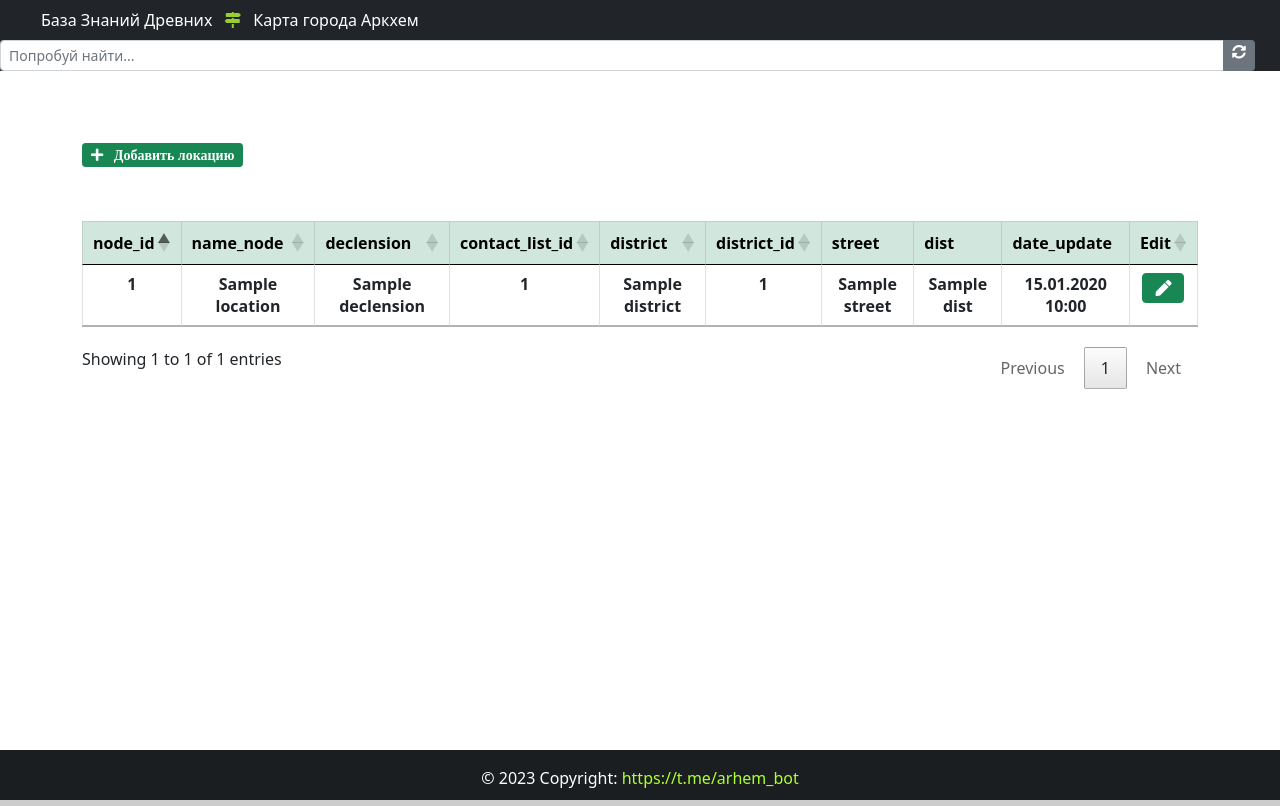
After one commit to oleg-medovikov/arhmweb, a Django app: template App/templates/karta.html in a window 1280 px wide. The commit adds this page. Run offline with Django 4.2, Linux system fonts and the light colour scheme; the template is opened without the code that fills it: most values are stand-ins (such as "Sample title", 1, 10 or a date in 2020); lists and menus that the app fills with data are empty; parts of the project's set-up code (start-up, migrations or seed data) failed here and were passed over; some libraries are stand-ins or nearby versions.

Commit message:
change header

```diff
--- a/App/templates/base.html
+++ b/App/templates/base.html
@@ -18,37 +18,29 @@
     <!-- Datatables CSS  кнопочки экспорта -->
     <link href="https://cdn.datatables.net/v/bs5/jq-3.6.0/jszip-2.5.0/dt-1.13.4/b-2.3.6/b-html5-2.3.6/b-print-2.3.6/datatables.min.css" rel="stylesheet"/>
 
-  <title>Document</title>
+  <title>base</title>
 </head>
 <body>
     <div class='wrapper'>
-        <header>
-            <nav class="navbar navbar-expand-lg navbar-dark bg-dark">
-                <div class="col-sm">
-                    <a class="navbar-brand flex-grow-1" style="text-align: center; color: #fff; margin-left: 25px;">
-                        База Знаний Древних
-                        {% block navbar-content %}{% endblock navbar-content %}
-                    </a>
-                </div>
+        <header class="bg-dark">
+            <span class="flex-grow-1 text-white">
+                <a class="nav-link active" style="color: #fff; margin-left: 25px;", aria-current="home" href="/">
+                    База Знаний Древних
+                    {% block navbar-content %}{% endblock navbar-content %}
+                </a>
                 <!-- Перемещаем поиск вверх -->
                 <div class="d-flex" style="margin-right: 25px;">
-                    <div class="input-group input-group-sm">
-                        <!-- кнопочка добавления новой строки -->
-                        <a class="btn btn-success btn-sm" style="width: 40px;" data-bs-toggle="modal" data-bs-target="#addModal">
-                            <i class="fas fa-plus"></i>
-                        </a>
-                        <!-- поле поиска -->
+                    <div class="input-group input-group-sm ms-auto">
+                       <!-- поле поиска -->
                         <input class="form-control" type="search" id="search" placeholder="Попробуй найти..." aria-label="Поиск">
                         <a href="{% url 'home' %}" class="btn btn-secondary btm-sm"><i class="fas fa-sync-alt"></i></a>
                     </div>
-
                 </div>
-            </nav>
+            </span>
         </header>
 
         {% block content %} {% endblock content %}
 
-        {% include 'add_location.html' %}
 
     </div> <!-- END // wrapper -->
         <footer class="bg-dark text-center text-lg-start" id="footer" style="color: #fff">
@@ -81,7 +73,7 @@
             },
             pading: true,
             pageLeght: 10,
-            leghtChange: true,
+            leghtChange: false,
             autoWidth: true,
             searching: true,
             bInfo: true,
@@ -90,7 +82,7 @@
                 "targets": [6,7,8],
                 "orderable": false
             }],
-            dom: 'lBfrtip',
+            dom: 'Bfrtip',
             buttons: [
                 { // кнопка копирования
                 extend: 'copy',
@@ -104,7 +96,7 @@
                 className: 'btn btn-secondary',
                 titleAttr: 'Excel',
                 header: true,
-                filename: 'Karta',
+                filename: 'file',
                 title: '',
                 },
              ]
--- /dev/null
+++ b/App/templates/karta.html
@@ -0,0 +1,62 @@
+<title>karta</title>
+{% extends 'base.html' %}
+
+<!-- Navbar content -->
+
+{% block navbar-content %}
+&nbsp;&nbsp;<i style="color: yellowgreen;" class="fa fa-map-signs"></i>&nbsp;&nbsp; Карта города Аркхем
+{% endblock navbar-content %}
+
+
+<!-- Page content -->
+{% block content %}
+<div class="container">
+    <br><br><br>
+    <!-- кнопочка добавления новой строки -->
+    <a class="btn btn-success btn-sm"  data-bs-toggle="modal" data-bs-target="#addModal">
+        <i class="fas fa-plus">&nbsp;&nbsp; Добавить локацию</i>
+    </a>
+
+    {% include 'add_location.html' %}
+
+    <br><br><br>
+
+    <table class="table table-bordered" id="karta" style="text-align: center;">
+        <thead class="table-success">
+            <tr>
+                <th>node_id</th>
+                <th>name_node</th>
+                <th>declension</th>
+                <th>contact_list_id</th>
+                <th>district</th>
+                <th>district_id</th>
+                <th>street</th>
+                <th>dist</th>
+                <th>date_update</th>
+                <th>Edit</th>
+            </tr>
+        </thead>
+        <!-- Data from backend -->
+            {% for location in locations %}
+            <tr>
+                <th>{{ location.node_id }}</th>
+                <th>{{ location.name_node }}</th>
+                <th>{{ location.declension }}</th>
+                <th>{{ location.contact_list_id }}</th>
+                <th>{{ location.district }}</th>
+                <th>{{ location.district_id }}</th>
+                <th>{{ location.street }}</th>
+                <th>{{ location.dist }}</th>
+                <th>{{ location.date_update | date:'d.m.Y H:i' }}</th>
+                <th>
+                    <a class="btn btn-success text-center" title="Редактировать локацию">
+                        <i class="fas fa-pen"></i>
+                    </a>
+                </th>
+            </tr>
+            {% endfor %}
+    </table>
+</div> <!-- END // container -->
+
+<br><br><br><br>
+{% endblock content %}
--- a/arhmweb/urls.py
+++ b/arhmweb/urls.py
@@ -5,6 +5,7 @@ from App import views
 urlpatterns = [
     path('admin/', admin.site.urls),
     path('', views.home, name='home'),
+    path('karta', views.karta, name='karta'),
 
     # Path to ADD Karta
     path('add_location', views.add_location, name='add_location'),
```
Also changed, not shown: App/templates/home.html (+10 -38 lines), App/views.py (+6 -2 lines), App/templates/add_location.html (line endings or trailing spaces).
